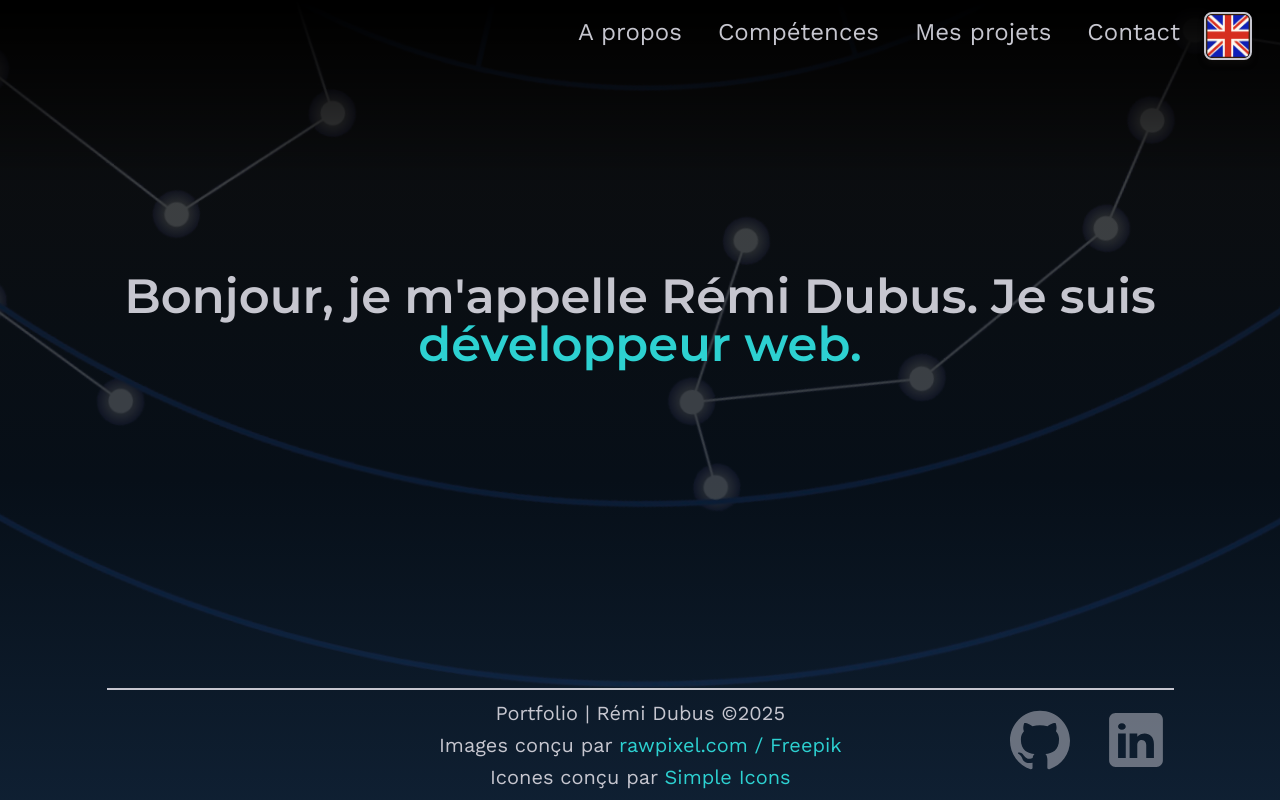
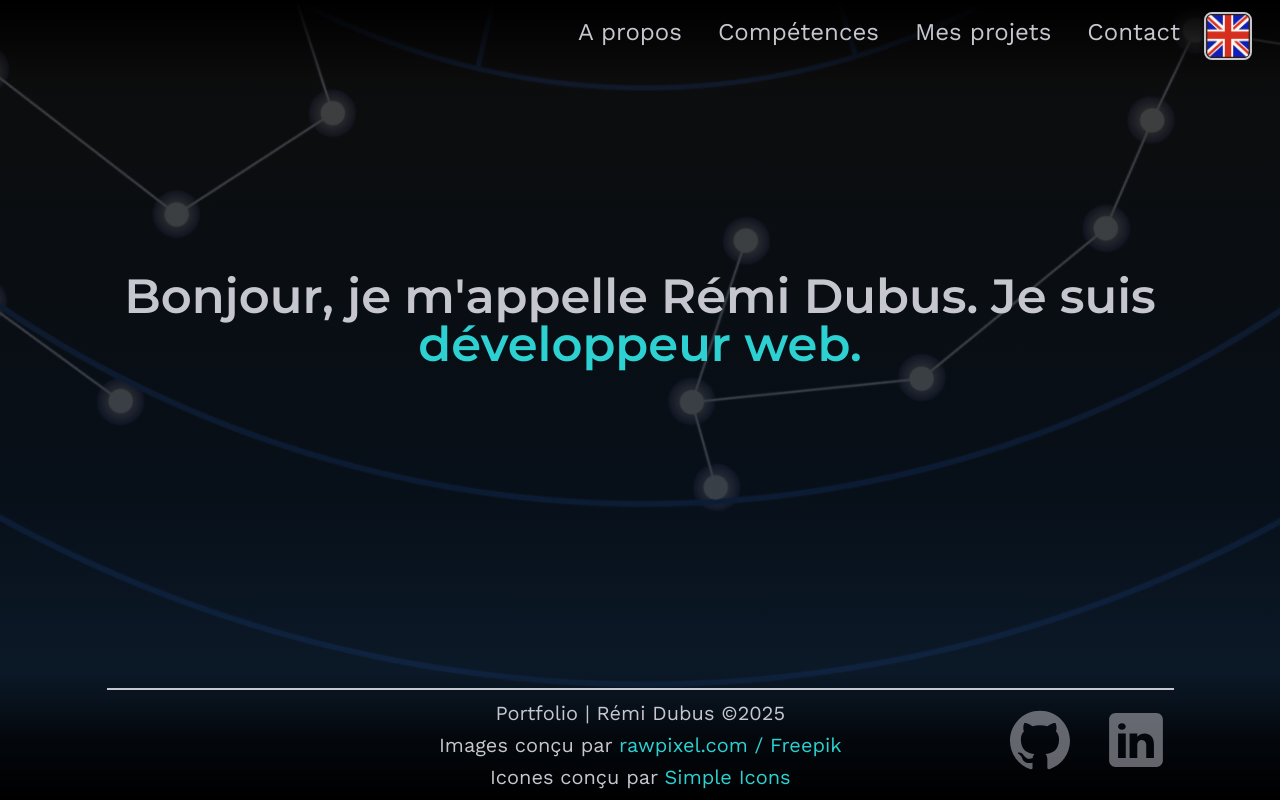
Before and after one commit to Remi-Dubus/Portfolio_V2, a Next.js app: page / in a window 1280 px wide. Built offline with nearby package versions, Linux system fonts and the light colour scheme.

Commit message:
fix: add shadow and ajust z-index to prevent overlap closes #185

```diff
--- a/app/layout.tsx
+++ b/app/layout.tsx
@@ -41,7 +41,7 @@ export default function RootLayout({
                     theme="dark"
                     transition={Bounce}
                 />
-                <article className="hidden lg:block lg:absolute lg:bottom-0 lg:w-full">
+                <article className="hidden lg:block lg:absolute lg:z-10 lg:bottom-0 lg:w-full lg:backdrop:blur-md lg:bg-[linear-gradient(to_top,rgba(0,0,0,2),rgb(0,0,0,0.7),rgba(0,0,0,0))]">
                     <Footer />
                 </article>
             </body>
--- a/app/page.tsx
+++ b/app/page.tsx
@@ -12,7 +12,7 @@ import Footer from "@/components/layout/Footer";
 
 export default function Home() {
   return (
-    <main className="h-screen lg:overflow-x-scroll lg:absolute lg:top-0 lg:w-screen lg:snap-y lg:snap-mandatory">
+    <main className="h-screen lg:overflow-y-scroll lg:absolute lg:top-0 lg:w-screen lg:snap-y lg:snap-mandatory">
         <Title />
         <About />
         <Skills />
--- a/src/components/main/About.tsx
+++ b/src/components/main/About.tsx
@@ -11,9 +11,9 @@ export default function About() {
     const about = convertAboutTranslation(translations.about);
 
     return (
-        <article id="about" className="h-fit mt-8 p-1 sm:p-4 lg:relative lg:mt-0 lg:h-screen lg:snap-start xl:flex xl:flex-col xl:px-20 2xl:px-45">
+        <article id="about" className="h-fit mt-8 p-1 sm:p-4 lg:relative lg:pt-10 lg:h-screen lg:snap-start xl:flex xl:flex-col xl:px-20 2xl:px-45">
             <figure className="relative h-fit px-1 vsm:p-4 lg:my-2">
-                <h2 className={`text-2xl text-interest text-center sm:text-4xl lg:relative lg:mt-10 lg:z-15 xl:mb-8 xl:text-5xl 2xl:mb-12 2xl:text-6xl ${titleFont.className}`}>{translations.about.aboutTitle}</h2>
+                <h2 className={`text-2xl text-interest text-center sm:text-4xl lg:relative lg:mt-10 lg:z-5 xl:mb-8 xl:text-5xl 2xl:mb-12 2xl:text-6xl ${titleFont.className}`}>{translations.about.aboutTitle}</h2>
                 <Image
                     src="/remidubus.png"
                     alt="Rémi Dubus"
--- a/src/components/main/Contact.tsx
+++ b/src/components/main/Contact.tsx
@@ -47,8 +47,8 @@ export default function Contact() {
     };
 
     return  (
-        <article id="contact" className="relative mt-2 flex flex-col sm:mt-0 sm:p-4 lg:h-screen lg:snap-start lg:my-0 xl:px-0 2xl:px-40">
-            <h2 className={`text-2xl text-center text-interest sm:text-4xl sm:text-center lg:z-15 lg:mb-4 lg:mt-14 xl:text-5xl xl:mb-10 2xl:mb-12 2xl:mb-18 2xl:text-6xl ${titleFont.className}`}>{translations.contact.contactTitle}</h2>
+        <article id="contact" className="relative mt-2 flex flex-col sm:mt-0 sm:p-4 lg:pt-10 lg:h-screen lg:snap-start lg:my-0 xl:px-0 2xl:px-40">
+            <h2 className={`text-2xl text-center text-interest sm:text-4xl sm:text-center lg:z-15 lg:mb-4 lg:mt-14 xl:text-5xl xl:mb-10 2xl:mb-12 2xl:text-6xl ${titleFont.className}`}>{translations.contact.contactTitle}</h2>
             <form
                 className="w-11/12 h-fit mx-auto flex flex-col item-center pt-1 gap-4 sm:pt-4 sm:w-2/3 lg:w-16/25 lg:h-auto lg:grid lg:grid-cols-4 xl:w-16/28 xl:pt-0 2xl:w-1/2"
                 onSubmit={handleSubmit(onSubmitContactForm)}
@@ -132,7 +132,7 @@ export default function Contact() {
                         })}
                         id="text"
                         placeholder=" "
-                        className="w-full peer h-[58vw] overflow-y-auto resize-none border-3 text-light rounded-lg placeholder-transparent focus:outline-none border-light focus:border-interest sm:h-90 sm:text-lg lg:h-36 xl:h-64 2xl:h-90"
+                        className="w-full peer h-[58vw] overflow-y-auto resize-none border-3 text-light rounded-lg placeholder-transparent focus:outline-none border-light focus:border-interest sm:h-90 sm:text-lg lg:h-50 xl:h-64 2xl:h-90"
                     />
                     <label
                         htmlFor="text"
--- a/src/components/main/Projects.tsx
+++ b/src/components/main/Projects.tsx
@@ -55,7 +55,7 @@ export default function Projects() {
     const projects = convertProjectsTranslation(translations.projects);
 
     return (
-        <article id="project" className="relative min-h-96 mt-14 sm:p-4 sm:mt-18 lg:p-4 lg:h-screen lg:snap-start">
+        <article id="project" className="relative min-h-96 mt-14 sm:p-4 sm:mt-18 lg:p-4 lg:pt-10 lg:z-5 lg:h-screen lg:snap-start">
             <h2 className={`text-2xl text-interest text-center sm:text-4xl lg:mt-14 lg:relative lg:z-15 xl:text-5xl xl:mb-8 2xl:text-6xl ${titleFont.className}`}>{translations.navbar.projects}</h2>
             <Slider {...settings} className="mx-auto mt-2 vsm:mt-0 flex flex-col vsm:mb-4 sm:mb-0 sm:w-11/12 lg:w-full lg:mb-auto">
                 {projects.map((el, index) => (
--- a/src/components/main/Skills.tsx
+++ b/src/components/main/Skills.tsx
@@ -6,8 +6,8 @@ export default function Skills() {
     const { translations } = useTranslation();
 
     return (
-        <article id="skills" className="min-h-96 relative mt-14 text-light p-1 sm:p-4 sm:text-xl sm:mt-18 lg:w-full lg:h-screen lg:snap-start lg:flex lg:flex-col lg:item-center 2xl:px-45">
-            <h2 className={`text-2xl text-interest col-span-3 h-fit mb-6 text-center sm:text-4xl lg:col-span-5 lg:relative lg:z-15 lg:mt-14 xl:text-5xl xl:mb-8 2xl:mb-12 2xl:text-6xl ${titleFont.className}`}>{translations.skills.skillsTitle}</h2>
+        <article id="skills" className="min-h-96 relative mt-14 text-light p-1 sm:p-4 sm:text-xl sm:mt-18 lg:w-full lg:pt-10 lg:h-screen lg:snap-start lg:flex lg:flex-col lg:item-center 2xl:px-45">
+            <h2 className={`text-2xl text-interest col-span-3 h-fit mb-6 text-center sm:text-4xl lg:col-span-5 lg:z-5 lg:relative lg:mt-14 xl:text-5xl xl:mb-8 2xl:mb-12 2xl:text-6xl ${titleFont.className}`}>{translations.skills.skillsTitle}</h2>
             <ul className="text-light grid grid-cols-3 w-full mt-8 sm:mt-16 lg:px-16 lg:mt-0 xl:mt-8 lg:grid-cols-5 lg:mb-auto 2xl:h-[60vh] 2xl:text-2xl">
                 <li className="min-h-20 h-20 flex flex-col animate-float items-center gap-1 vsm:mb-4 sm:gap-2 sm:min-h-28 sm:h-28 lg:scale-80 xl:scale-100 2xl:scale-120">
                     <svg xmlns="http://www.w3.org/2000/svg" role="img" viewBox="0 0 24 24" className="min-h-10 max-h-10 vsm:max-h-14 vsm:h-14 sm:max-h-28 sm:h-28 ">
--- a/src/components/main/Title.tsx
+++ b/src/components/main/Title.tsx
@@ -6,7 +6,7 @@ export default function Title() {
     const { translations } = useTranslation();
 
     return (
-        <article className={`relative p-2 h-screen top-1/3 text-center w-full text-light text-xl vsm:text-3xl sm:text-5xl lg:top-0 lg:relative lg:flex lg:flex-col lg:item-center lg:justify-center lg:h-screen lg:snap-start 2xl:text-7xl ${titleFont.className}`}>
+        <article className={`relative p-2 h-screen top-1/3 text-center w-full text-light text-xl vsm:text-3xl sm:text-5xl lg:z-5 lg:top-0 lg:relative lg:flex lg:flex-col lg:item-center lg:justify-center lg:h-screen lg:snap-start 2xl:text-7xl ${titleFont.className}`}>
             <section className="lg:pb-40">
                 <h1 className="z-10 inline">{translations.banner.title}</h1>
                 <h2 className="z-10 inline text-interest lg:my-auto">{translations.banner.job}</h2>
--- a/src/components/navigation/NavBar.tsx
+++ b/src/components/navigation/NavBar.tsx
@@ -22,7 +22,7 @@ export default function NavBar (){
            <SwitchLanguageButton />
            <BurgerButton handleClickMenu={handleClickMenu} openMenu={openMenu} />
            <nav className={`z-15 h-screen inset-0 overflow-y-hidden top-0 fixed transition-all duration-1000 bg-black/60 backdrop-blur-sm lg:overflow-x-hidden lg:h-20 ${openMenu ? "opacity-100 pointer-events-auto" : "opacity-0 pointer-events-none lg:opacity-100 lg:bg-black/0 lg:pointer-events-auto lg:backdrop-blur-none"}`}>
-               <ul className={`fixed h-screen w-screen flex justify-center gap-4 pb-45 mt-10 flex-col text-light font-paragraph transform duration-1000 ease-in-out sm:gap-12 lg:mt-0 lg:flex-row lg:justify-end lg:gap-0 lg:h-0 lg:pointer-events-none lg:bg-[linear-gradient(to_bottom,rgba(0,0,0,1),rgba(0,0,0,0))] ${openMenu ? "-translate-x-0" : "lg:opacity-100 lg:-translate-x-0 translate-x-full opacity-0"}`}>
+               <ul className={`fixed h-screen w-screen flex justify-center gap-4 pb-45 mt-10 flex-col text-light font-paragraph transform duration-1000 ease-in-out sm:gap-12 lg:mt-0 lg:flex-row lg:justify-end lg:gap-0 lg:h-0 lg:pb-20 lg:pointer-events-none lg:bg-[linear-gradient(to_bottom,rgba(0,0,0,1),rgba(0,0,0,0))] ${openMenu ? "-translate-x-0" : "lg:opacity-100 lg:-translate-x-0 translate-x-full opacity-0"}`}>
                    {menu.map((el, index) => (
                        <li
                            className={`text-lightcolor p-2 vsm:p-4 lg:h-18 lg:px-0 lg:pointer-events-auto ${index === menu.length - 1 ? "mr-20" : "mr-0"}`}
```
